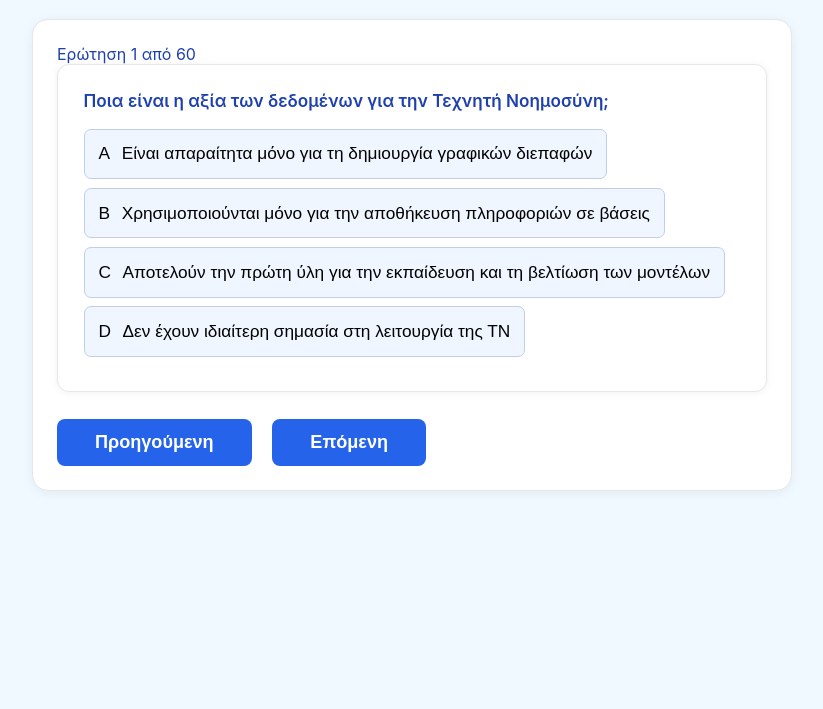
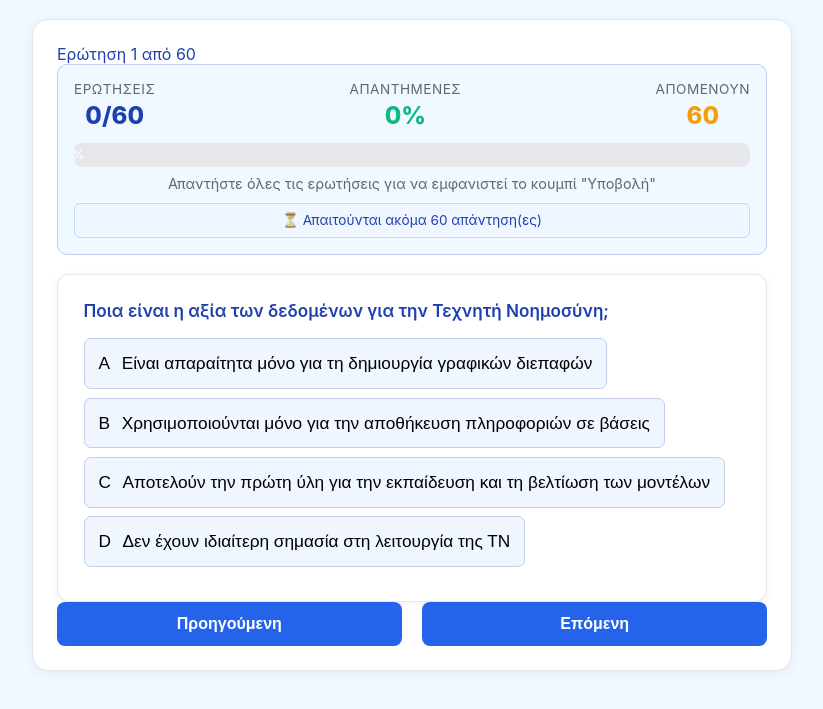
Before and after one commit to gfa61-ga/AITest-2, a plain HTML site: page index.html in a window 1280 px wide. Both pictures are taken after a click on the button "60 τυχαίες απ' όλα τα κεφάλαια (αναλογική κατανομή)". Shown: the part 63-772 px from the top of the page, without its empty margins (228-1051 px from the left). Drawn offline with Linux system fonts and the light colour scheme.

Commit message:
answered questions counter

```diff
--- a/index.html
+++ b/index.html
@@ -2,7 +2,7 @@
 <html lang="el">
 <head>
   <meta charset="UTF-8">
-  <title>AI Quiz Advanced - Νέες Λειτουργίες</title>
+  <title>AI Quiz Προχω - Νέες Λειτουργίες</title>
   <meta name="viewport" content="width=device-width, initial-scale=1">
   <link rel="icon" href="data:,">
   <style>
@@ -31,6 +31,23 @@
       main {padding: .8em;}
       .option-row, .cta-row {flex-direction:column;align-items:stretch;}
     }
+     @media (max-width: 480px) {
+      .progress-stats {
+        gap: 0.5em;
+      }
+
+      .stat-label {
+        font-size: 0.75em;
+      }
+
+      .stat-value {
+        font-size: 1.2em;
+      }
+
+      .progress-bar-fill {
+        font-size: 0.65em;
+      }
+    }
     /* Κεντρικός πίνακας */
     table {width:100%;background: var(--gray);}
     th,td{padding:.55em 8px;border: 1px solid var(--border);}
@@ -46,6 +63,50 @@
     .choice-btn.selected, .choice-btn:hover{background:var(--blue);color:white;border-color:var(--blue);}
     .next-btn, .finish-btn {margin:0 0.4em;padding:.6em 1.5em; font-size:1.09em;}
     .disabled{filter:grayscale(.8);opacity:0.7;cursor:not-allowed;}
+
+    /* === RESPONSIVE BUTTONS === */
+    .actions {
+      display: flex;
+      gap: 1.3em;
+      flex-wrap: wrap;
+      justify-content: center;
+    }
+
+    .actions .btn {
+      flex: 1;
+      min-width: 140px;
+      white-space: nowrap;
+      padding: 0.8em 1.5em;
+      font-size: 1em;
+      font-weight: 700;
+    }
+
+    @media (max-width: 768px) {
+      .actions {
+        flex-direction: column;
+        gap: 0.8em;
+        align-items: stretch;
+      }
+
+      .actions .btn {
+        width: 100%;
+        min-width: unset;
+        padding: 0.9em 1em;
+        font-size: 0.95em;
+      }
+    }
+
+    @media (max-width: 480px) {
+      .actions {
+        gap: 0.6em;
+      }
+
+      .actions .btn {
+        padding: 0.8em 0.8em;
+        font-size: 0.9em;
+      }
+    }
+
     /* Results, εμπλουτισμένο styling: */
     .score-summary{margin-bottom:1.6em;}
     .score-label{font-size:1.13em;font-weight:600;}
@@ -62,7 +123,98 @@
     .user-answer{background:var(--gray);padding:.4em;border-radius:6px;display:inline-block;}
     .answer-choice{margin-right:.4em;}
     .correct-answer{margin-top:.45em;background:#d1fae5;padding:.36em .6em;border-radius:.5em;display:inline-block;}
-    .actions{margin-top:1.7em;display:flex;gap:1.3em;}
+
+        /* === PROGRESS TRACKING === */
+    .progress-container {
+      background: #f0f9ff;
+      border: 1px solid #c3cdea;
+      border-radius: 10px;
+      padding: 1em;
+      margin-bottom: 1.2em;
+    }
+
+    .progress-stats {
+      display: flex;
+      justify-content: space-between;
+      align-items: center;
+      margin-bottom: 0.8em;
+      flex-wrap: wrap;
+      gap: 1em;
+    }
+
+    .stat-item {
+      display: flex;
+      flex-direction: column;
+      align-items: center;
+    }
+
+    .stat-label {
+      font-size: 0.85em;
+      color: #666;
+      text-transform: uppercase;
+      letter-spacing: 0.5px;
+      margin-bottom: 0.3em;
+    }
+
+    .stat-value {
+      font-size: 1.5em;
+      font-weight: 800;
+      color: var(--blue-dark);
+    }
+
+    .stat-value.answered {
+      color: var(--green);
+    }
+
+    .stat-value.remaining {
+      color: var(--yellow);
+    }
+
+    .progress-bar-container {
+      background: #e5e7eb;
+      border-radius: 8px;
+      height: 24px;
+      overflow: hidden;
+      position: relative;
+    }
+
+    .progress-bar-fill {
+      background: linear-gradient(90deg, var(--green), var(--blue));
+      height: 100%;
+      transition: width 0.3s ease;
+      display: flex;
+      align-items: center;
+      justify-content: center;
+      font-size: 0.75em;
+      font-weight: 700;
+      color: white;
+    }
+
+    .progress-info {
+      margin-top: 0.6em;
+      font-size: 0.9em;
+      color: #666;
+      text-align: center;
+    }
+
+    .submit-hint {
+      background: #eff6ff;
+      border: 1px solid #bfdbfe;
+      border-radius: 6px;
+      padding: 0.6em 0.8em;
+      margin-top: 0.8em;
+      font-size: 0.85em;
+      color: #1e40af;
+      text-align: center;
+    }
+
+    .submit-hint.ready {
+      background: #d1fae5;
+      border-color: #10b981;
+      color: #065f46;
+    }
+
+
     /* Loader */
     .loader {border:6px solid #e5e7eb;border-top: 6px solid var(--blue);border-radius:50%;width:42px;height:42px;animation:spin 1.1s linear infinite;margin: 2em auto;}
     @keyframes spin{0%{transform:rotate(0)}100%{transform:rotate(360deg)}}
@@ -76,6 +228,7 @@
   <h1>Εφαρμογή AI Quiz &mdash; Advanced</h1>
   <div class="box" id="main-menu">
     <h2>Ξεκινήστε Quiz</h2>
+
     <div class="option-row">
       <label for="chapter-select">20 τυχαίες ερωτήσεις από κεφάλαιο:</label>
       <select id="chapter-select">
@@ -97,8 +250,9 @@
       </select>
       <button id="start-20-random" class="btn">20 τυχαίες ερωτήσεις</button>
     </div>
+
     <div class="option-row">
-  <button id="start-60-random" class="btn">60 τυχαίες απ&#39; όλα τα κεφάλαια (αναλογική κατανομή)</button>
+      <button id="start-60-random" class="btn">60 τυχαίες απ' όλα τα κεφάλαια (αναλογική κατανομή)</button>
     </div>
 
     <div class="option-row">
@@ -122,9 +276,11 @@
       </select>
       <button id="start-all-chapter" class="btn">Όλες τις ερωτήσεις</button>
     </div>
+
     <div class="cta-row">
       <span class="test-type-label" id="current-mode"></span>
     </div>
+
     <h3>Κεφάλαια &amp; πλήθος ερωτήσεων</h3>
     <table>
       <thead>
@@ -138,6 +294,40 @@
   <div id="quiz-panel" class="box hidden">
     <div id="quiz-meta">
       <span id="progress-txt"></span>
+
+      <!-- NEW: Progress Tracking -->
+      <div class="progress-container">
+        <div class="progress-stats">
+          <div class="stat-item">
+            <div class="stat-label">Ερωτήσεις</div>
+            <div class="stat-value">
+              <span class="answered" id="answered-count">0</span>/<span id="total-count">0</span>
+            </div>
+          </div>
+          <div class="stat-item">
+            <div class="stat-label">Απαντημένες</div>
+            <div class="stat-value answered" id="answered-percent">0%</div>
+          </div>
+          <div class="stat-item">
+            <div class="stat-label">Απομένουν</div>
+            <div class="stat-value remaining" id="remaining-count">0</div>
+          </div>
+        </div>
+
+        <div class="progress-bar-container">
+          <div class="progress-bar-fill" id="progress-bar-fill" style="width: 0%">
+            <span id="progress-percent-text">0%</span>
+          </div>
+        </div>
+
+        <div class="progress-info" id="progress-info">
+          Απαντήστε όλες τις ερωτήσεις για να εμφανιστεί το κουμπί "Υποβολή"
+        </div>
+
+        <div class="submit-hint" id="submit-hint">
+          ⏳ Απαιτούνται ακόμα <span id="remaining-questions">0</span> απάντηση(ες)
+        </div>
+      </div>
     </div>
     <div class="q-panel">
       <div class="question-title" id="question-title"></div>
@@ -172,6 +362,7 @@
   <!-- Error -->
   <div class="error-box hidden" id="error-view"></div>
 </main>
+
 <script>
 // === Utility ===
 function shuffleArray(array) {
@@ -202,16 +393,15 @@ const CHAPTERS = [
   { number: 15, title: "Υλοποίηση και Ενσωμάτωση AI", file: "test_kefalaio_15.json", count: 25 }
 ];
 
-
 // === Global Quiz State ===
 let appState = {
-    mode: null,         // null | "20random" | "60all"
+    mode: null,
     chapter: null,
     questions: [],
     currentIdx: 0,
     userAnswers: [],
     quizTitle: "",
-    originalSource: [], // full pool for repeat test
+    originalSource: [],
 };
 
 // === DOM Elements ===
@@ -234,7 +424,6 @@ function renderChaptersList() {
       </tr>`
     );
 }
-
 renderChaptersList();
 
 // --- MODE SELECTION ---
@@ -260,7 +449,6 @@ document.getElementById('start-20-random').onclick = async () => {
 
 document.getElementById('start-60-random').onclick = async () => {
   $mainMenu.classList.add('hidden'); $mainLoader.classList.remove('hidden');
-  // 1. Fetch all chapters
   let all = [], allCounts=[], questionMap={}, total=0;
   for (const chap of CHAPTERS) {
     let data = await fetchQuizJson(chap.file,true);
@@ -269,16 +457,13 @@ document.getElementById('start-60-random').onclick = async () => {
     total += data.length;
     questionMap[chap.number] = data;
   }
-  // 2. Calculate how many questions per chapter
   let perCh = [], acc=0;
   for (let i=0;i<CHAPTERS.length;i++) {
     let qn = Math.round(allCounts[i]/total*60);
     perCh.push(qn); acc += qn;
   }
-  // Adjust to exactly 60
   while(acc < 60) { perCh[acc%perCh.length]++; acc++;}
   while(acc > 60) { let idx = perCh.findIndex(x=>x>0); perCh[idx]--; acc--;}
-  // 3. Select & shuffle
   let collected = [];
   CHAPTERS.forEach((ch,ix)=>{
     let qset = shuffleArray(questionMap[ch.number]||[]);
@@ -301,15 +486,11 @@ document.getElementById('start-all-chapter').onclick = async () => {
   const chapterNum = parseInt(document.getElementById('chapter-select-all').value, 10);
   const chapter = CHAPTERS.find(c => c.number === chapterNum);
   if (!chapter) return;
-
   $mainMenu.classList.add('hidden');
   $mainLoader.classList.remove('hidden');
-
   const data = await fetchQuizJson(chapter.file, true);
-
   $mainLoader.classList.add('hidden');
   if (!data) return showError("Αδυναμία φόρτωσης ερωτήσεων για το κεφάλαιο!");
-
   appState.mode = "all-chapter";
   appState.chapter = chapter;
   appState.quizTitle = `Όλες τις ερωτήσεις - ${chapter.title} (${data.length} ερωτήσεις)`;
@@ -350,11 +531,43 @@ function renderQuestion() {
   document.getElementById('prev-question').disabled = appState.currentIdx===0;
   document.getElementById('next-question').disabled = appState.currentIdx===appState.questions.length-1;
   document.getElementById('finish-quiz').style.display = appState.userAnswers.includes(null)?"none":"inline-block";
+
+  // === UPDATE PROGRESS ===
+  updateProgressDisplay();
 }
+
+// === NEW: Update Progress Display ===
+function updateProgressDisplay() {
+  const answered = appState.userAnswers.filter(a => a !== null).length;
+  const total = appState.questions.length;
+  const remaining = total - answered;
+  const percent = Math.round((answered / total) * 100);
+
+  document.getElementById('answered-count').textContent = answered;
+  document.getElementById('total-count').textContent = total;
+  document.getElementById('answered-percent').textContent = percent + '%';
+  document.getElementById('remaining-count').textContent = remaining;
+  document.getElementById('progress-bar-fill').style.width = percent + '%';
+  document.getElementById('progress-percent-text').textContent = percent + '%';
+  document.getElementById('remaining-questions').textContent = remaining;
+
+  // Update hint message
+  const hint = document.getElementById('submit-hint');
+  if (remaining === 0) {
+    hint.classList.add('ready');
+    hint.innerHTML = '✅ Όλες οι ερωτήσεις απαντήθηκαν! Πατήστε "Υποβολή"';
+  } else {
+    hint.classList.remove('ready');
+    hint.innerHTML = `⏳ Απαιτούνται ακόμα <span id="remaining-questions">${remaining}</span> απάντηση(ες)`;
+  }
+}
+
 
 function updateProgress(){
   document.getElementById('progress-txt').textContent = `Ερώτηση ${appState.currentIdx+1} από ${appState.questions.length}`;
+  updateProgressDisplay(); // ← Προσθέστε αυτή τη γραμμή
 }
+
 
 document.getElementById('choices-area').onclick = e=>{
   let btn = e.target.closest('button.choice-btn');
@@ -378,7 +591,6 @@ document.getElementById('next-question').onclick = ()=>{
 document.getElementById('finish-quiz').onclick = ()=> showResults();
 
 document.getElementById('retry-test').onclick = ()=>{
-  // Επαναφόρτωση ίδιου pool (τo shuffle πολυ πιθανό αλλάζει και τη σειρά!)
   appState.questions = shuffleArray(appState.originalSource).slice(0, appState.questions.length).map(shuffleChoices);
   appState.userAnswers = Array(appState.questions.length).fill(null);
   appState.currentIdx = 0;
@@ -433,7 +645,6 @@ function showResults(){
   else if (pct>=60) grade="Καλά 👍";
   else grade = "Χρειάζεται Βελτίωση 📚";
   document.getElementById('score-grade').textContent = grade;
-  // Λίστα αναλυτικών αποτελεσμάτων
   let html = "";
   appState.questions.forEach((q,i)=>{
     const user = appState.userAnswers[i];
```
Lines whose indentation alone changed are shown as unchanged.
